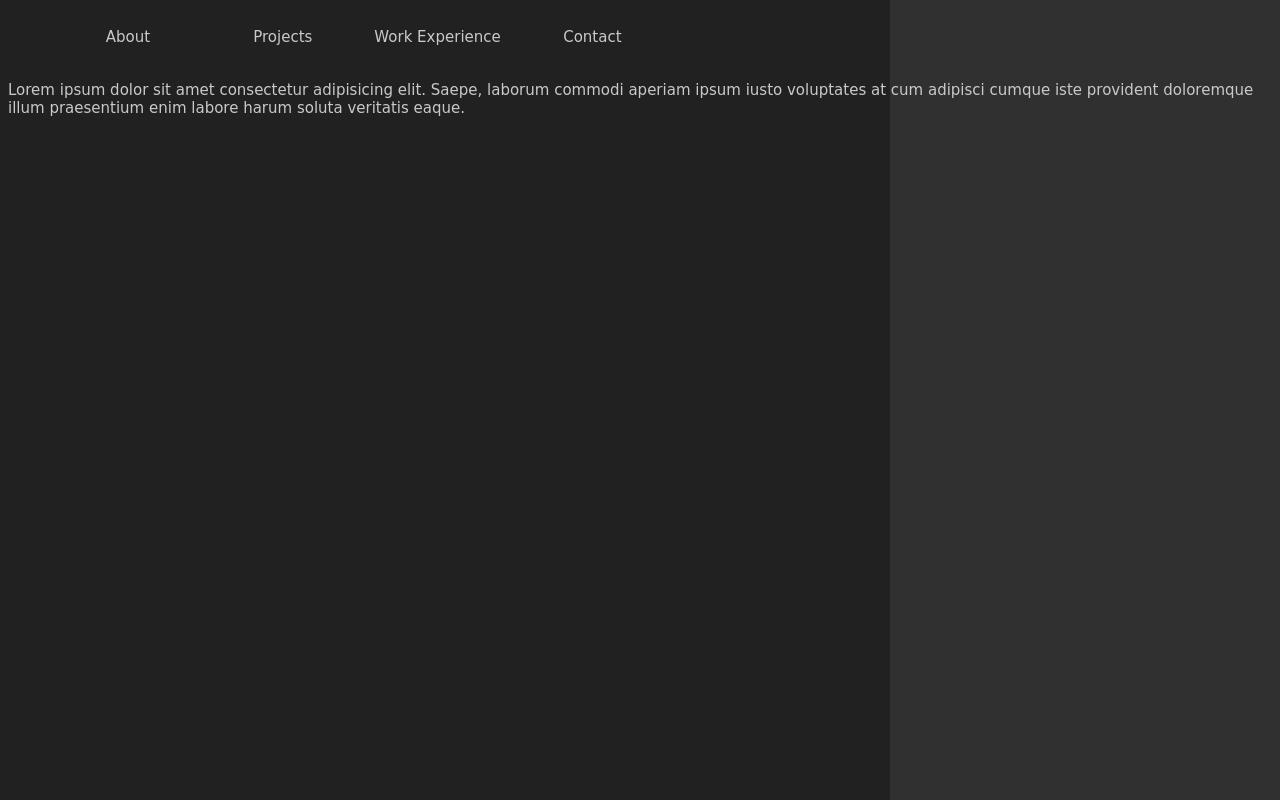
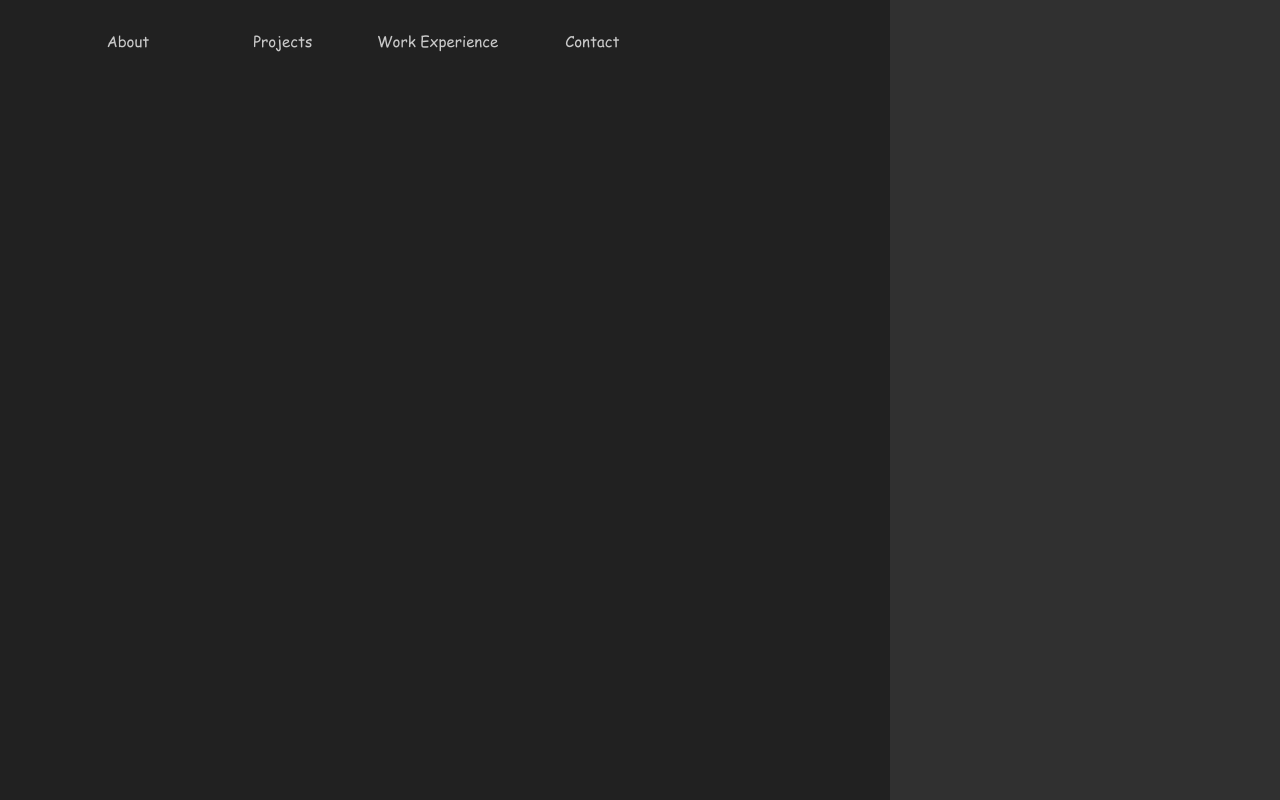
Before and after one commit to petatemarvin26/petatemarvin26.github.io, a plain HTML site: page index.html in a window 1280 px wide. Drawn offline with Linux system fonts and the light colour scheme.

Commit message:
add default fonts

```diff
--- a/index.html
+++ b/index.html
@@ -17,9 +17,9 @@
             </ul>
         </nav>
     </header>
-    <div>
+    <!-- <div>
         <p>Lorem ipsum dolor sit amet consectetur adipisicing elit. Saepe, laborum commodi aperiam ipsum iusto voluptates at cum adipisci cumque iste provident doloremque illum praesentium enim labore harum soluta veritatis eaque.</p>
-    </div>
+    </div> -->
 </body>
 
 </html>
--- a/styles.css
+++ b/styles.css
@@ -1,13 +1,15 @@
-body,
-h1,
-a,
-p {
-    font-family: cursive;
-    font-size: 15px;
-    color: #c9c9c9;
+@font-face {
+    font-family: ArchitectsDaughter;
+    src: url('./assets/fonts/ArchitectsDaughter.ttf');
+}
+
+@font-face {
+    font-family: comic;
+    src: url('./assets/fonts/comic.ttf');
 }
 
 body {
+    font-family: comic;
     background: url('./assets/image/background.png') no-repeat;
 }
 
@@ -26,4 +28,6 @@ header li {
 
 header a {
     text-decoration: none;
+    color: #c9c9c9;
+    font-size: 15px;
 }
```
Also changed, not shown: assets/fonts/ArchitectsDaughter.ttf (added), assets/fonts/comic.ttf (added).
